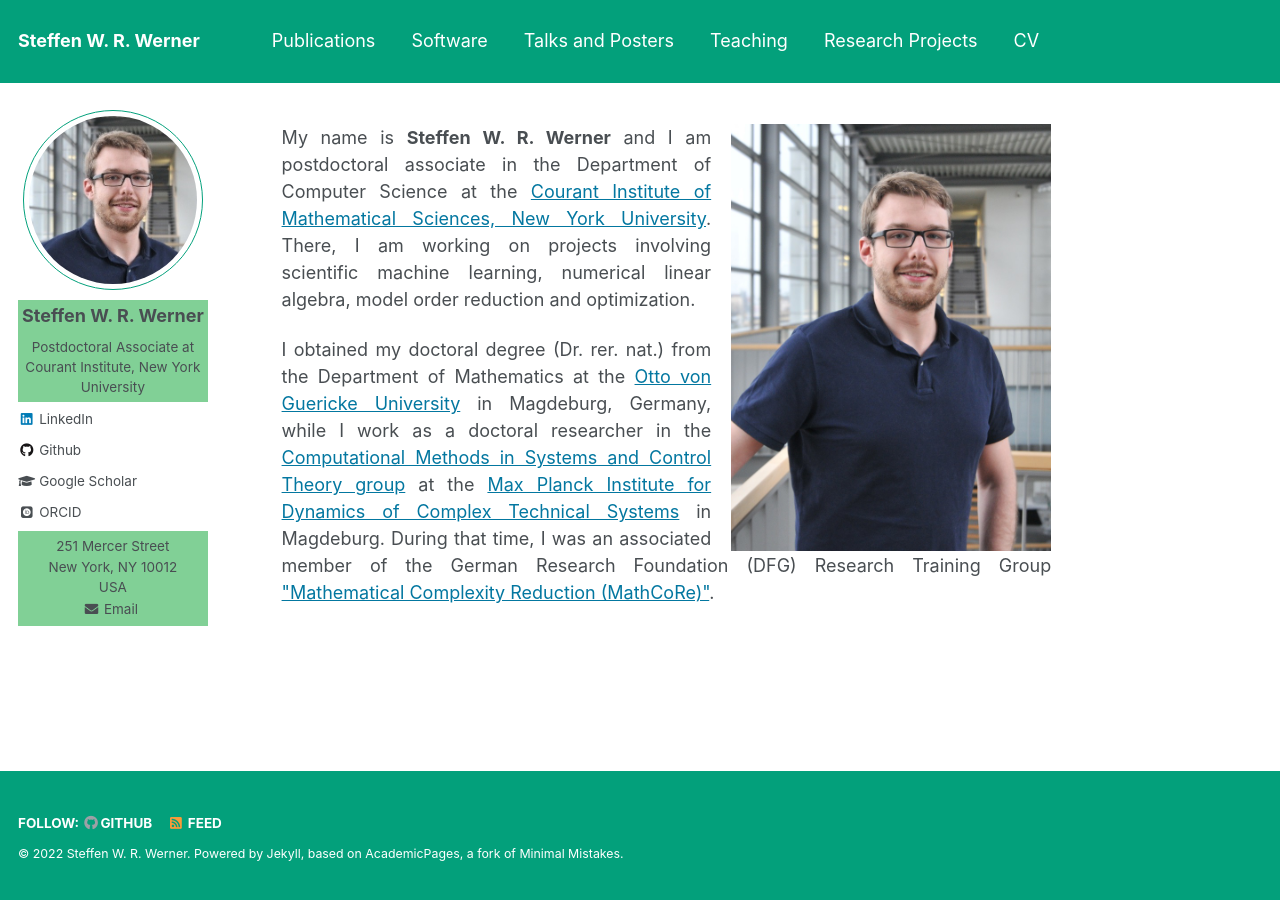
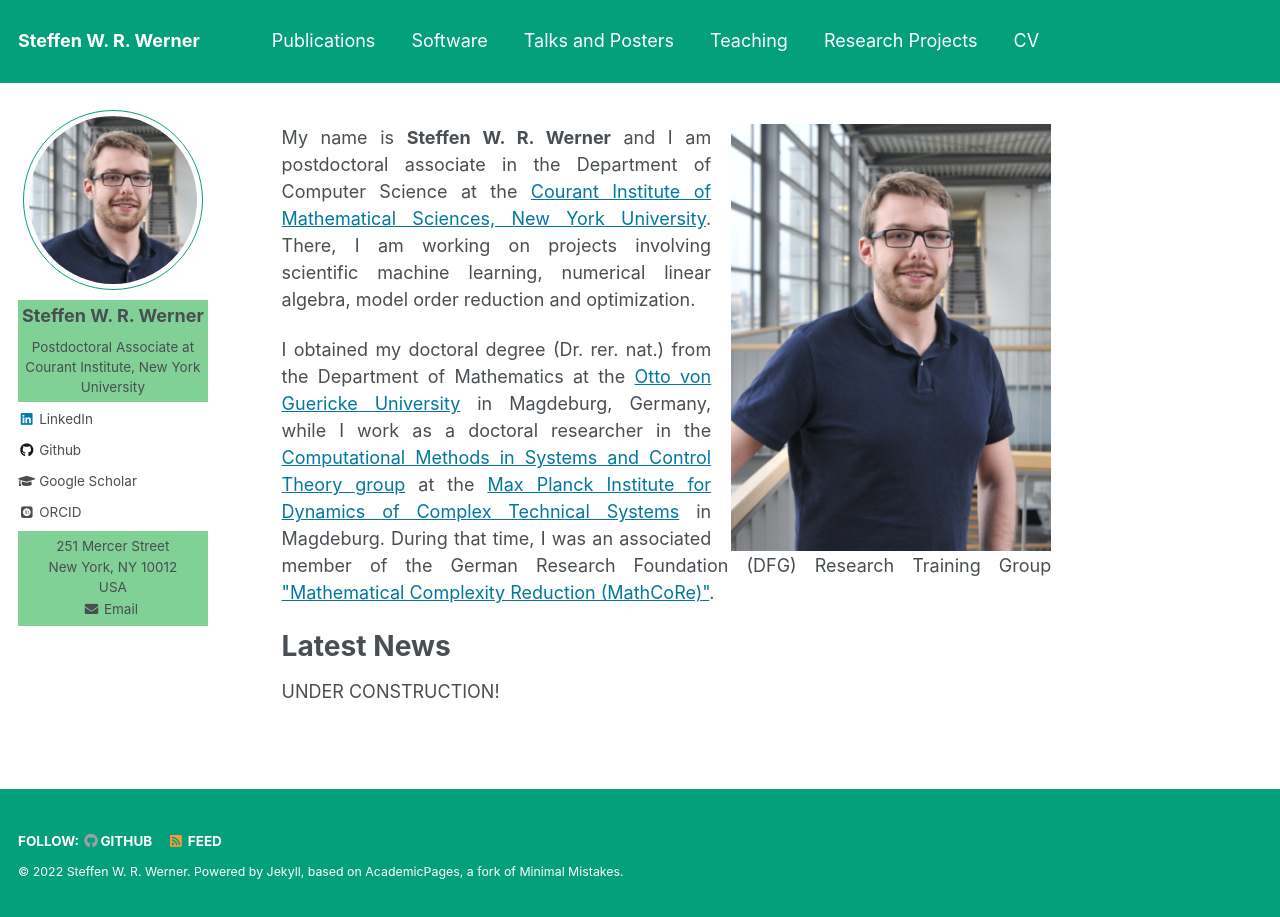
Before and after one commit to ninsteve/ninsteve.github.io, a Jekyll site: the page built from _pages/about.md, in a window 1280 px wide. Built offline with Jekyll 4.4.1, drawn with Linux system fonts in a browser that asks for light colours; some web fonts are replaced.

Commit message:
Added planned feature for news entries.

```diff
--- a/_pages/about.md
+++ b/_pages/about.md
@@ -32,3 +32,7 @@ During that time, I was an associated member of the German Research Foundation
 href="https://www.mathcore.ovgu.de/">"Mathematical Complexity Reduction
 (MathCoRe)"</a>.
 </p>
+
+# Latest News #
+
+UNDER CONSTRUCTION!
```
